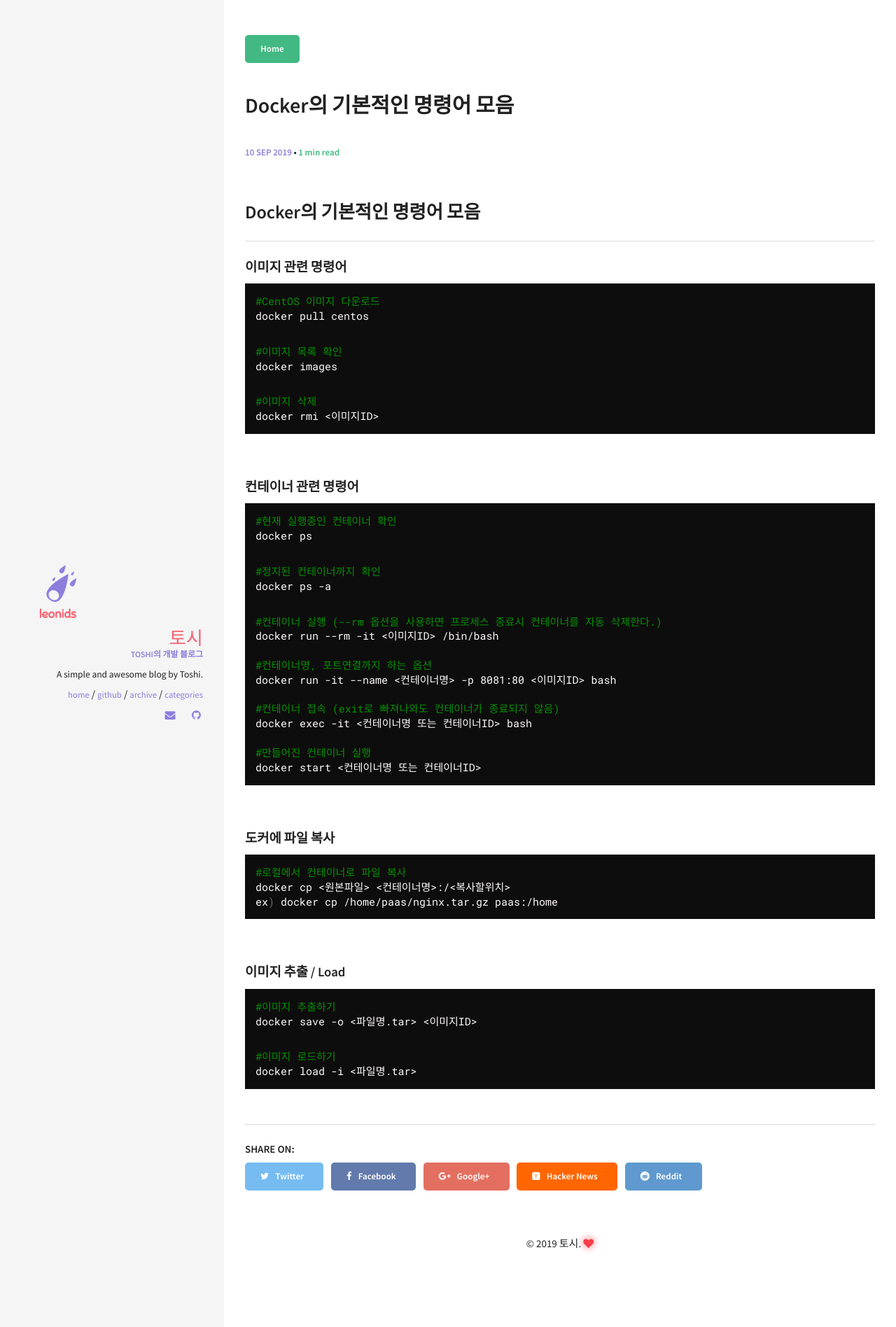
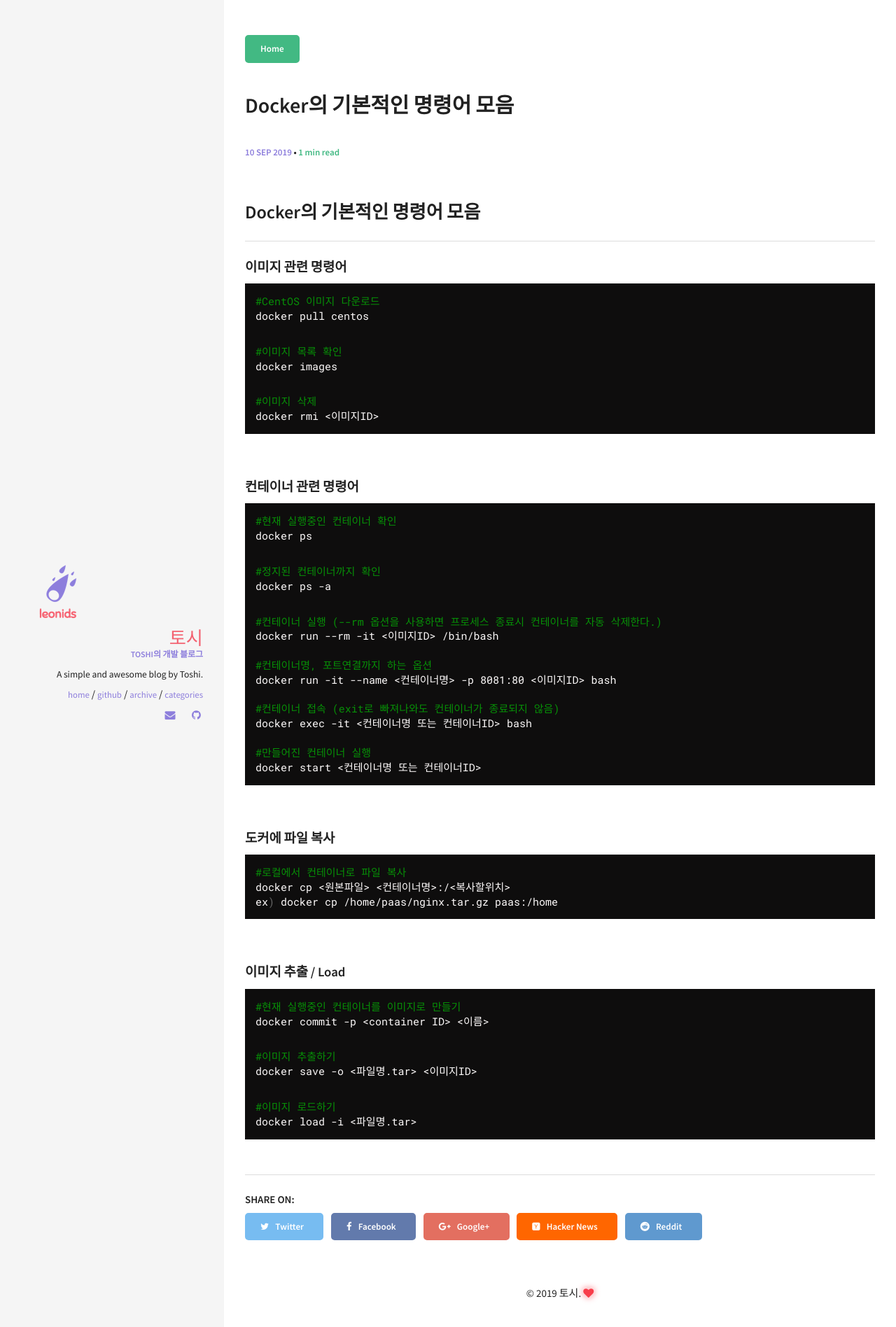
Before and after one commit to toshi15shkim/toshi15shkim.github.io, a Jekyll site: the page built from _posts/2019/2019-09-10-linux-docker-command.md, in a window 1280 px wide. Shown: the top 1896 px of the page at 70% size. Built offline with Jekyll 4.4.1, drawn with Linux system fonts in a browser that asks for light colours.

Commit message:
도커 명령어 추가

````diff
--- a/_posts/2019/2019-09-10-linux-docker-command.md
+++ b/_posts/2019/2019-09-10-linux-docker-command.md
@@ -64,6 +64,11 @@ ex) docker cp /home/paas/nginx.tar.gz paas:/home
 
 #### 이미지 추출 / Load
 ```bash
+#현재 실행중인 컨테이너를 이미지로 만들기
+docker commit -p <container ID> <이름>
+```
+
+```bash
 #이미지 추출하기
 docker save -o <파일명.tar> <이미지ID>
 ```
````
